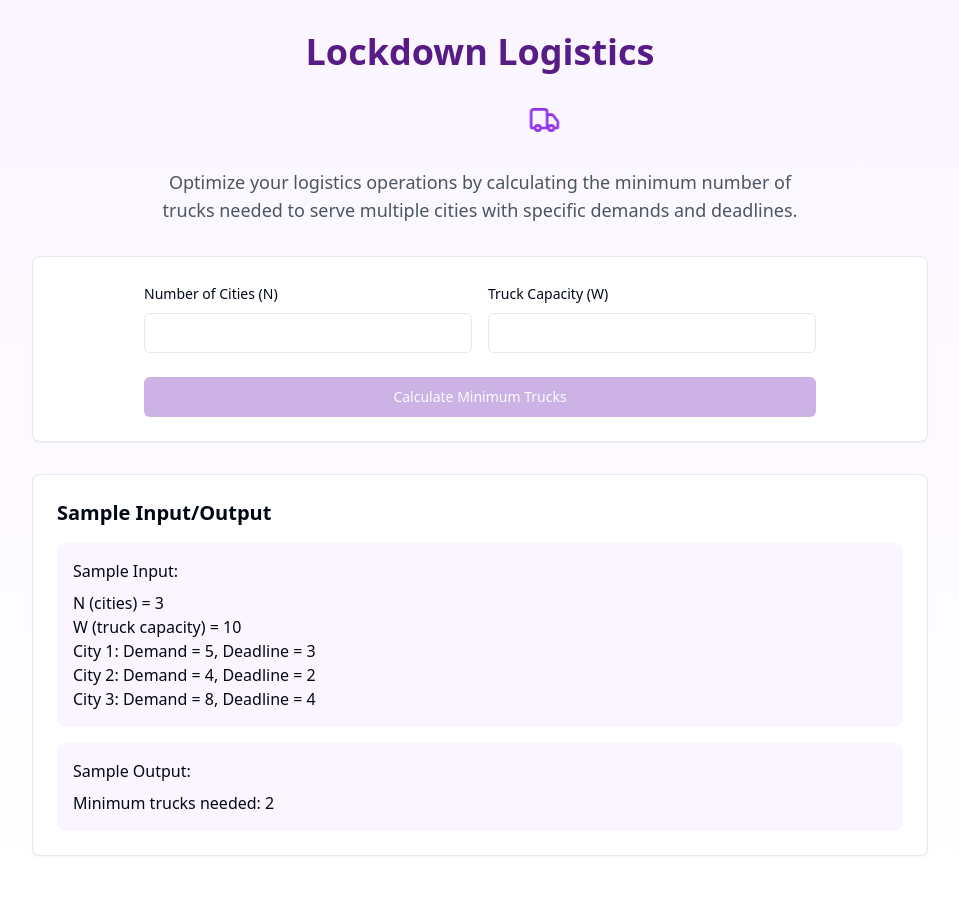
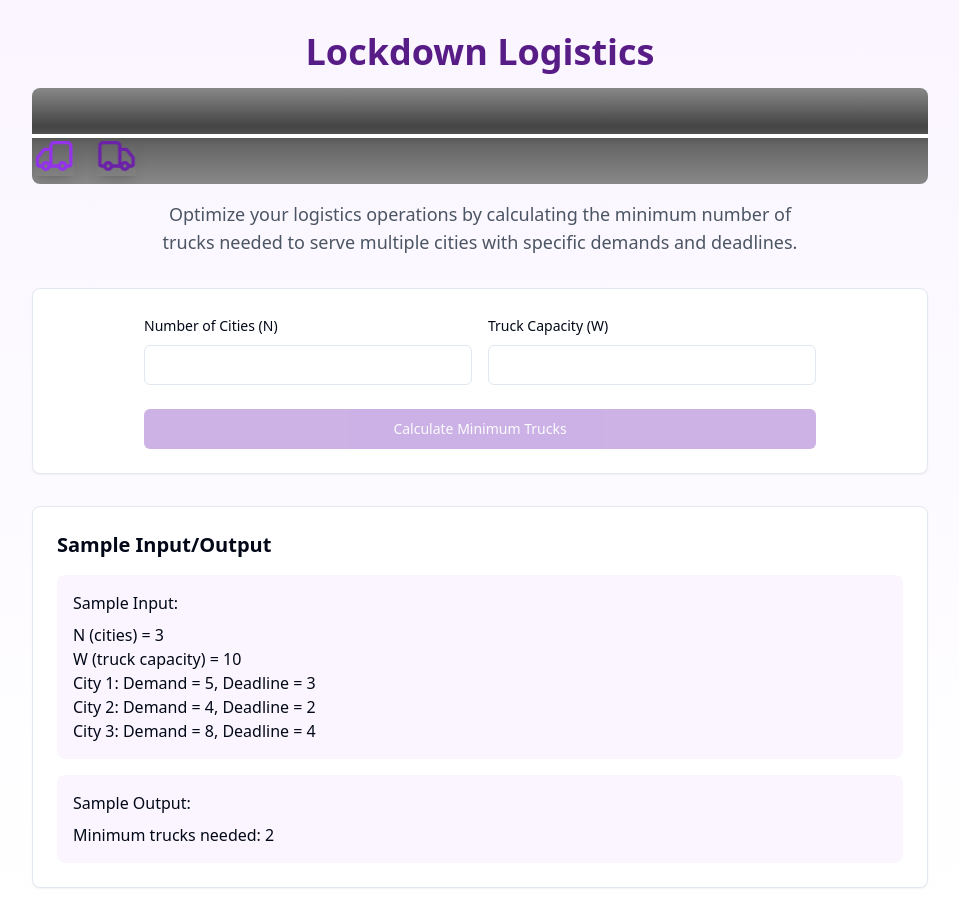
Before and after one commit to Shivam-yugen/truck-tango-logistics-ui, a React (Vite) app: page / in a window 1280 px wide. Shown: the whole page, without its empty margins (160-1119 px from the left). Before the commit the page ends 888 px from the top, so only its background shows below. Built offline with nearby package versions, Linux system fonts and the light colour scheme.

Commit message:
Add truck and road visuals
Enhance the truck animation and add a road element. Include two additional trucks in the animation.

```diff
--- a/src/index.css
+++ b/src/index.css
@@ -81,3 +81,48 @@
 .animate-truck {
   animation: truck-move 4s infinite linear;
 }
+
+.animate-truck-2 {
+  animation: truck-move 4s infinite linear;
+  animation-delay: 1.3s;
+}
+
+.animate-truck-3 {
+  animation: truck-move 4s infinite linear;
+  animation-delay: 2.6s;
+}
+
+.road {
+  background: linear-gradient(to bottom,
+    #888888 0%,
+    #666666 20%,
+    #444444 40%,
+    #666666 60%,
+    #888888 100%
+  );
+  position: relative;
+  overflow: hidden;
+}
+
+.road::after {
+  content: '';
+  position: absolute;
+  top: 50%;
+  left: 0;
+  right: 0;
+  height: 4px;
+  background: #ffffff;
+  transform: translateY(-50%);
+  background-image: linear-gradient(to right, #ffffff 50%, transparent 50%);
+  background-size: 20px 100%;
+  animation: moveRoad 1s linear infinite;
+}
+
+@keyframes moveRoad {
+  from {
+    background-position: 0 0;
+  }
+  to {
+    background-position: 20px 0;
+  }
+}
--- a/src/pages/Index.tsx
+++ b/src/pages/Index.tsx
@@ -9,8 +9,12 @@ const Index = () => {
       <div className="max-w-4xl mx-auto space-y-8">
         <div className="text-center space-y-4">
           <h1 className="text-4xl font-bold text-purple-900">Lockdown Logistics</h1>
-          <div className="flex justify-center items-center h-16 relative">
-            <Truck className="text-purple-600 w-8 h-8 absolute animate-truck" />
+          <div className="flex flex-col items-center">
+            <div className="w-full h-24 relative road rounded-lg">
+              <Truck className="text-purple-800 w-10 h-10 absolute top-1/2 -translate-y-1/2 animate-truck shadow-lg" />
+              <Truck className="text-purple-700 w-10 h-10 absolute top-1/2 -translate-y-1/2 animate-truck-2 shadow-lg" />
+              <Truck className="text-purple-600 w-10 h-10 absolute top-1/2 -translate-y-1/2 animate-truck-3 shadow-lg" />
+            </div>
           </div>
           <p className="text-lg text-gray-600 max-w-2xl mx-auto">
             Optimize your logistics operations by calculating the minimum number of trucks needed to serve multiple cities with specific demands and deadlines.
```
